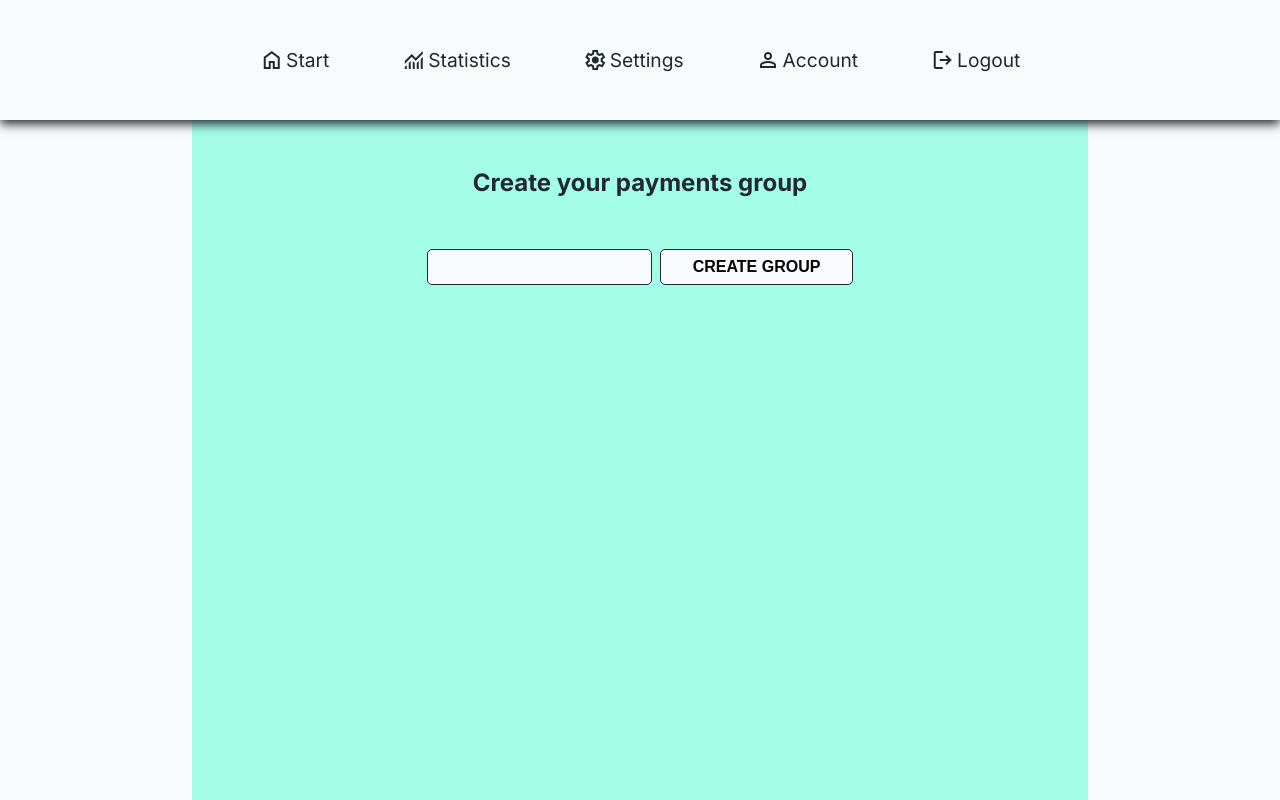
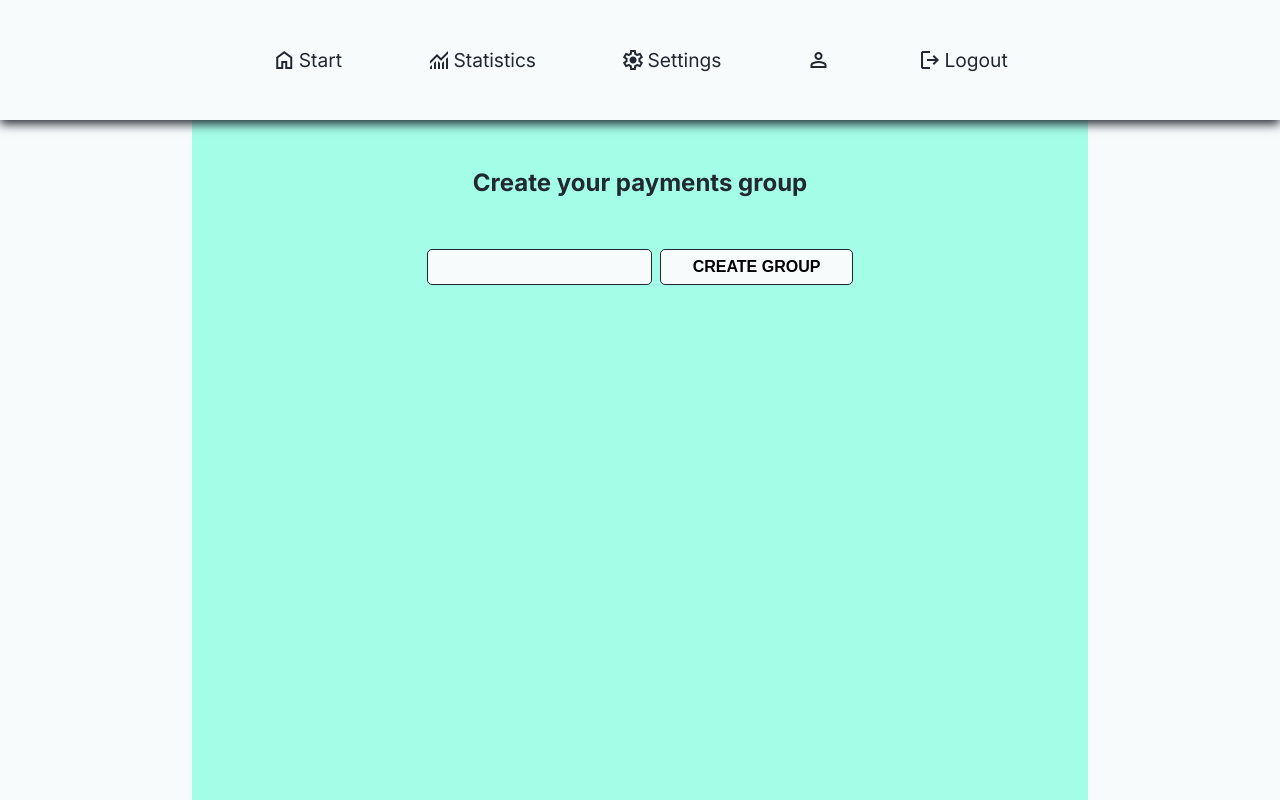
Before and after one commit to bartusrm7/MyBudget, a React (Vite) app in the folder mybudget/: page /groups in a window 1280 px wide. Built offline with nearby package versions, Linux system fonts and the light colour scheme; sample sign-in values are in the browser's storage.

Commit message:
added new component with user context

```diff
--- a/mybudget/src/App.jsx
+++ b/mybudget/src/App.jsx
@@ -4,6 +4,7 @@ import LogReg from "./components/LogReg";
 import Log from "./components/Log";
 import Reg from "./components/Reg";
 import ProtectedRoute from "./components/ProtectedRoute";
+import UserProvider from "./components/UserContext";
 import MainComponent from "./components/MainComponent";
 import Balance from "./components/Balance";
 import BalanceProvider from "./components/BalanceContext";
@@ -19,6 +20,7 @@ export default function App() {
 			<>
 				<BalanceProvider>
 					<GroupsProvider>
+						<UserProvider>
 							<Routes>
 								<Route path='/' element={<StartPage />} />
 								<Route path='/log-reg' element={<LogReg />} />
@@ -73,6 +75,7 @@ export default function App() {
 									}
 								/>
 							</Routes>
+						</UserProvider>
 					</GroupsProvider>
 				</BalanceProvider>
 			</>
--- a/mybudget/src/components/Log.jsx
+++ b/mybudget/src/components/Log.jsx
@@ -1,7 +1,9 @@
 import { useState } from "react";
 import { Link, useNavigate } from "react-router-dom";
+import { useUserContext } from "./UserContext";
 
 export default function Log() {
+	const { setUserName } = useUserContext();
 	const [userEmail, setUserEmail] = useState("");
 	const [userPassword, setUserPassword] = useState("");
 	const [isLoginSuccessful, setIsLoginSuccessful] = useState(false);
@@ -42,6 +44,7 @@ export default function Log() {
 			localStorage.setItem("accessToken", data.accessToken);
 
 			setIsLoginSuccessful(true);
+			// setUserName(userLogin);
 			navigate("/main-component");
 		} catch (error) {
 			console.error("Error:", error);
--- a/mybudget/src/components/Navigation.jsx
+++ b/mybudget/src/components/Navigation.jsx
@@ -1,12 +1,13 @@
 import { useState } from "react";
 import { Link, useNavigate } from "react-router-dom";
+import { useUserContext } from "./UserContext";
 
 export default function Navigation() {
 	const [hamburgerMenu, setHamburgerMenu] = useState(false);
 	const navigate = useNavigate();
-	const handleHamburgerMenu = () => {
-		setHamburgerMenu(!hamburgerMenu);
-	};
+	const { userName } = useUserContext();
+
+	const handleHamburgerMenu = () => setHamburgerMenu(!hamburgerMenu);
 	const handleLogout = () => {
 		localStorage.removeItem("accessToken");
 		navigate("/log");
@@ -38,7 +39,8 @@ export default function Navigation() {
 							<span className='material-symbols-outlined'>settings</span>Settings
 						</div>
 						<div className='navigation__navigation-item'>
-							<span className='material-symbols-outlined'>person</span>Account
+							<span className='material-symbols-outlined'>person</span>
+							{userName}
 						</div>
 						<div className='navigation__navigation-item' onClick={handleLogout}>
 							<span className='material-symbols-outlined'>logout</span>Logout
--- a/mybudget/src/components/Reg.jsx
+++ b/mybudget/src/components/Reg.jsx
@@ -1,7 +1,9 @@
 import { useState } from "react";
 import { Link, useNavigate } from "react-router-dom";
+import { useUserContext } from "./UserContext";
 
-export default function Log() {
+export default function Reg() {
+	const { setUserName } = useUserContext();
 	const [userLogin, setUserLogin] = useState("");
 	const [userEmail, setUserEmail] = useState("");
 	const [userPassword, setUserPassword] = useState("");
@@ -42,8 +44,10 @@ export default function Log() {
 			}
 			const data = await response.json();
 			localStorage.setItem("accessToken", data.accessToken);
+			console.log(userLogin);
 
 			setIsRegisteredSuccessful(true);
+			setUserName(userLogin);
 			navigate("/main-component");
 		} catch (error) {
 			console.error("Error", error);
--- a/mybudget/src/components/Transactions.jsx
+++ b/mybudget/src/components/Transactions.jsx
@@ -47,10 +47,10 @@ export default function Transactions() {
 		const savedGroup = localStorage.getItem("group");
 		setCreateGroup(JSON.parse(savedGroup));
 		const savedCardBalance = localStorage.getItem("balance");
-		setOwnerBalance(savedCardBalance);
+		setOwnerBalance(Number(savedCardBalance));
 		const savedActiveCard = localStorage.getItem("activeCard");
 		setActiveCard(JSON.parse(savedActiveCard));
-	}, [setOwnerBalance]);
+	}, [setOwnerBalance, setActiveCard]);
 
 	return (
 		<div>
--- /dev/null
+++ b/mybudget/src/components/UserContext.jsx
@@ -0,0 +1,11 @@
+import { createContext, useContext, useState } from "react";
+
+const UserContext = createContext();
+
+export default function UserProvider({ children }) {
+	const [userName, setUserName] = useState("");
+
+	return <UserContext.Provider value={{ userName, setUserName }}>{children}</UserContext.Provider>;
+}
+
+export const useUserContext = () => useContext(UserContext);
```
Lines whose indentation alone changed are shown as unchanged.
